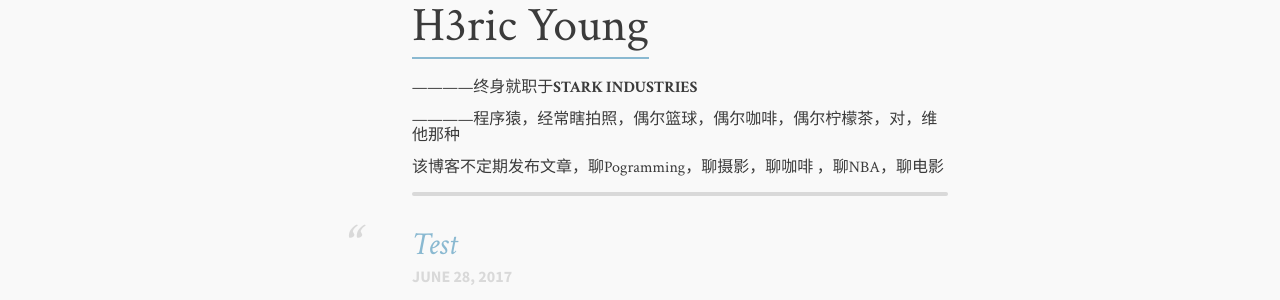
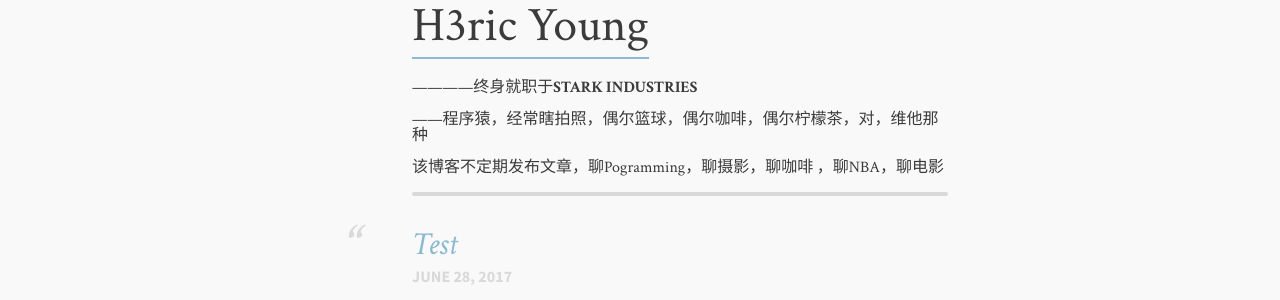
Before and after one commit to HericYoung/Blog, a Jekyll site: the page built from index.md, in a window 1280 px wide. Shown: the part 138-438 px from the top of the page. Built offline with Jekyll 4.4.1, drawn with Linux system fonts in a browser that asks for light colours.

Commit message:
no message

```diff
--- a/index.md
+++ b/index.md
@@ -1,7 +1,7 @@
 ---
 layout: home
 title: "H3ric Young"
-description: ————终身就职于<strong>STARK INDUSTRIES</strong><br><br>————程序猿，经常瞎拍照，偶尔篮球，偶尔咖啡，偶尔柠檬茶，对，维他那种<br><br>该博客不定期发布文章，聊Pogramming，聊摄影，聊咖啡 ，聊NBA，聊电影<br>
+description: ————终身就职于<strong>STARK INDUSTRIES</strong><br><br>——程序猿，经常瞎拍照，偶尔篮球，偶尔咖啡，偶尔柠檬茶，对，维他那种<br><br>该博客不定期发布文章，聊Pogramming，聊摄影，聊咖啡 ，聊NBA，聊电影<br>
 tags: [Jekyll, theme, responsive, blog, template]
 image:
   feature: typewriter.jpg
```
